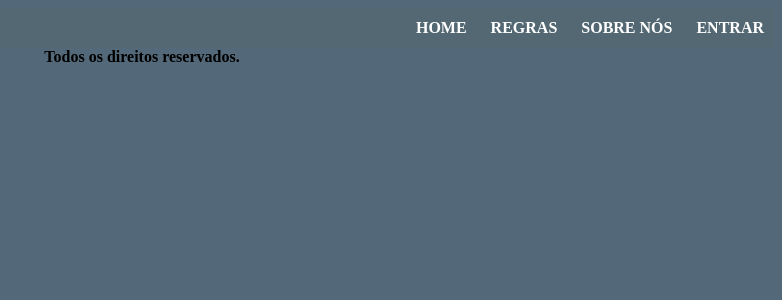
After one commit to deividss23/projetoNBA, a PHP site: page /index1.html in a window 1280 px wide. The commit adds this page. Shown: the top 300 px of the page, without its empty margins (498-1280 px from the left). Run offline with PHP 8.4, Linux system fonts and the light colour scheme.

Commit message:
Add files via upload

```diff
--- a/Projeto-NBA/css/style.css
+++ b/Projeto-NBA/css/style.css
@@ -41,18 +41,6 @@ font-family: 16px sans-serif;
   margin-top: -10px;
   font-family: cursive;
 }
-
-.cadastro
-{
-  float: right;
-  margin-top: 250px;
-  margin-left: 100px;
-  margin-right: -490px;
-  padding: 10px;
-  font-family: cursive;
-  font-size: 14px;
-}
-
 
 #menu
 {
@@ -146,3 +134,40 @@ font-family: 16px sans-serif;
 {
   background: #04B431;
 }
+
+
+
+
+
+
+
+#fundo1
+{
+  background-color: #536878;
+}
+
+.menu1
+{
+  width: 100%;
+  height: 40px;
+  line-height: 40px;
+  text-align: right;
+  background-color: #536872;
+  font-style: bold;
+}
+
+.menu1 a
+{
+  margin: 10px;
+  text-decoration: blink;
+  color: white;
+  font-weight: bold;
+}
+
+.menu1 a:hover
+{
+  background-color: white;
+  padding: 15px;
+  transition: 0.1s;
+  color: black;
+}
--- /dev/null
+++ b/Projeto-NBA/index1.html
@@ -0,0 +1,30 @@
+<!DOCTYPE html>
+
+<html lang="pt-br">
+
+	<head>
+		<meta charset="utf-8">
+		<title> Bolão NBA - A sua central de apostas na internet</title>
+		<link href="css/style.css" rel="stylesheet">
+		<link href="css/buttons.css" rel="stylesheet">
+		<link rel="icon" type="image.png" href="imagens/icon.png">
+	</head>
+
+	<body id="fundo1">
+
+		<div class="menu1">
+
+			<a href="index1.html">HOME</a>
+			<a href="index1.html">REGRAS</a>
+			<a href="index1.html">SOBRE NÓS</a>
+			<a href="login.html">ENTRAR</a>
+		</div>
+
+		<div class="rodape">
+			<center><b>Todos os direitos reservados.<b></center>
+		</div>
+
+	</body>
+
+
+</html>
```
